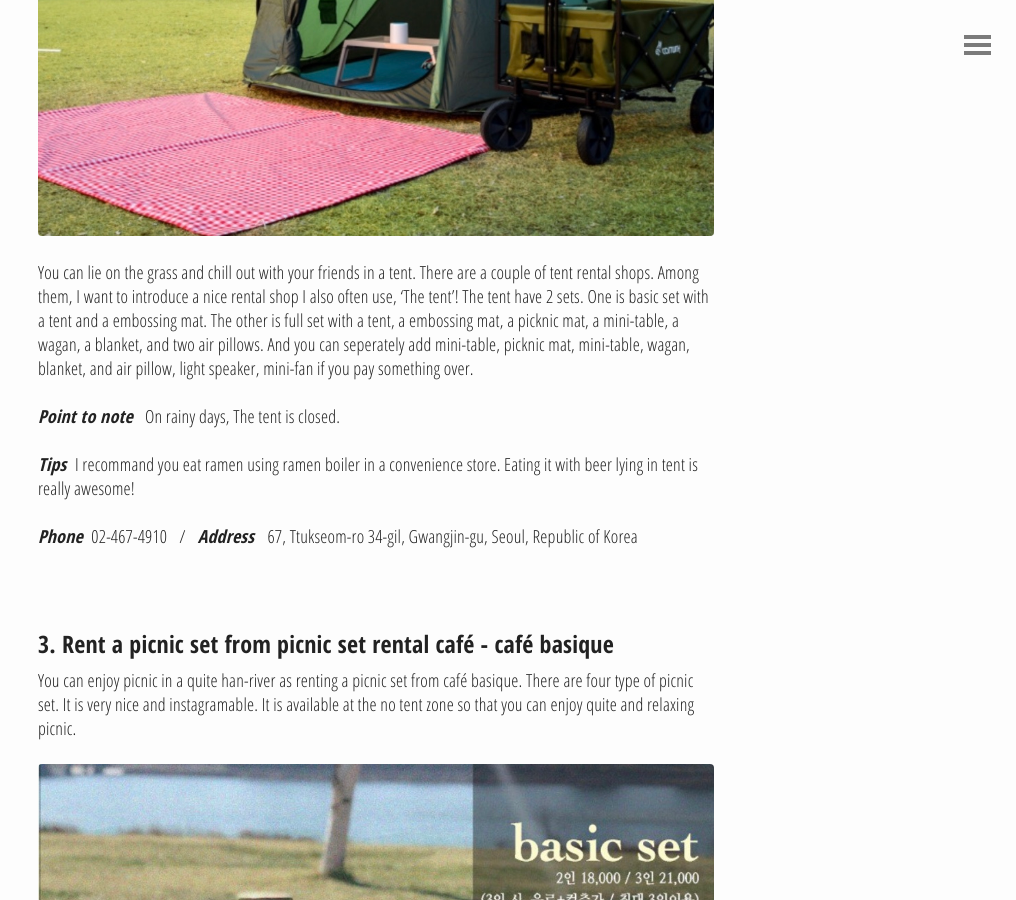
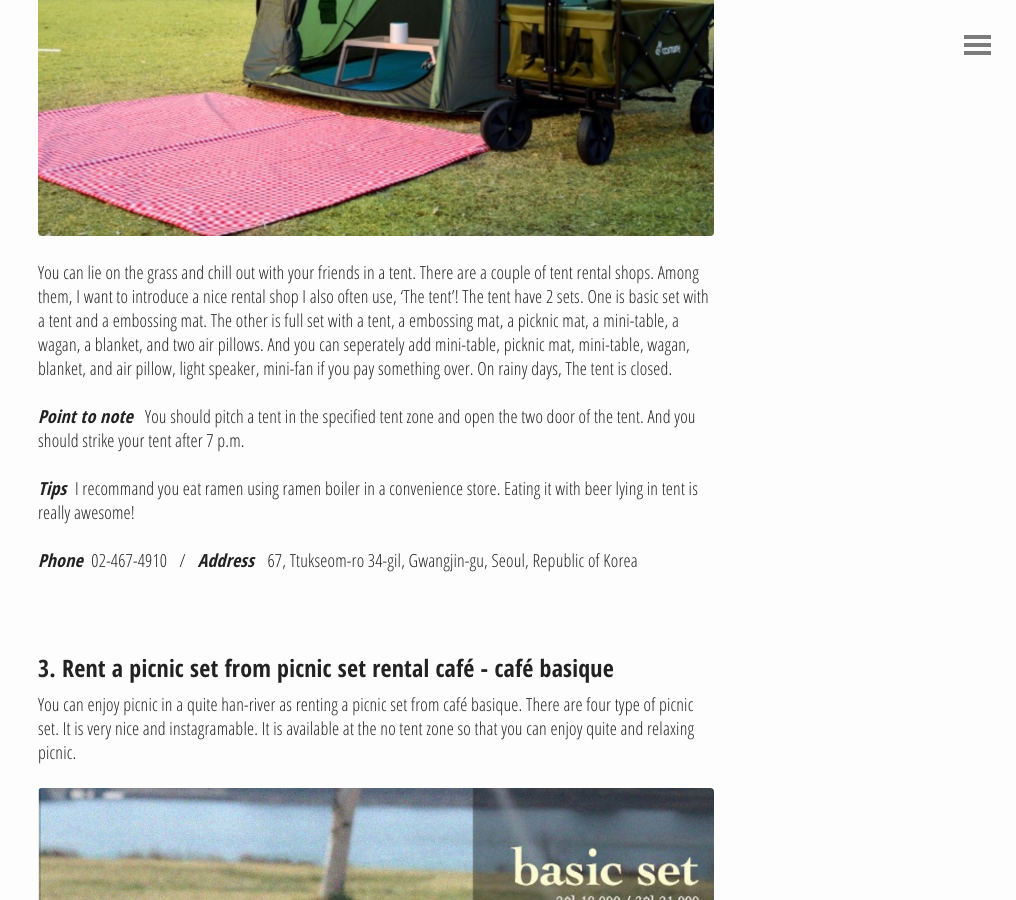
Before and after one commit to daysie0917/yourseoulmate, a Jekyll site: the page built from _posts/2019-12-20-The best place to be comforted by cool breeze, Ttukseom Han River Park.md, in a window 1280 px wide and 900 px high, scrolled down 3590 px. Shown: the whole window, without its empty margins (264-1280 px from the left). Built offline with Jekyll 4.4.1, drawn with Linux system fonts in a browser that asks for light colours; comment, search, counter and statistics services are not loaded.

Commit message:
Update 2019-12-20-The best place to be comforted by cool breeze, Ttukseom Han River Park.md

```diff
--- a/_posts/2019-12-20-The best place to be comforted by cool breeze, Ttukseom Han River Park.md
+++ b/_posts/2019-12-20-The best place to be comforted by cool breeze, Ttukseom Han River Park.md
@@ -45,9 +45,9 @@ You can ride seoul bike along with river seeing the wonderful view if you pay fo
 
 ![Ttukseom](/img1/03/dd10.jpg)
 
-You can lie on the grass and chill out with your friends in a tent. There are a couple of tent rental shops. Among them, I want to introduce a nice rental shop I also often use, 'The tent'! The tent have 2 sets. One is basic set with a tent and a embossing mat. The other is full set with a tent, a embossing mat, a picknic mat, a mini-table, a wagan, a blanket, and two air pillows. And you can seperately add mini-table, picknic mat, mini-table, wagan, blanket, and air pillow, light speaker, mini-fan if you pay something over.
+You can lie on the grass and chill out with your friends in a tent. There are a couple of tent rental shops. Among them, I want to introduce a nice rental shop I also often use, 'The tent'! The tent have 2 sets. One is basic set with a tent and a embossing mat. The other is full set with a tent, a embossing mat, a picknic mat, a mini-table, a wagan, a blanket, and two air pillows. And you can seperately add mini-table, picknic mat, mini-table, wagan, blanket, and air pillow, light speaker, mini-fan if you pay something over. On rainy days, The tent is closed.
 
-***Point to note*** &nbsp;  On rainy days, The tent is closed.
+***Point to note*** &nbsp; You should pitch a tent in the specified tent zone and open the two door of the tent. And you should strike your tent after 7 p.m.
 
 ***Tips***&nbsp; I recommand you eat ramen using ramen boiler in a convenience store. Eating it with beer lying in tent is really awesome!
 
```
